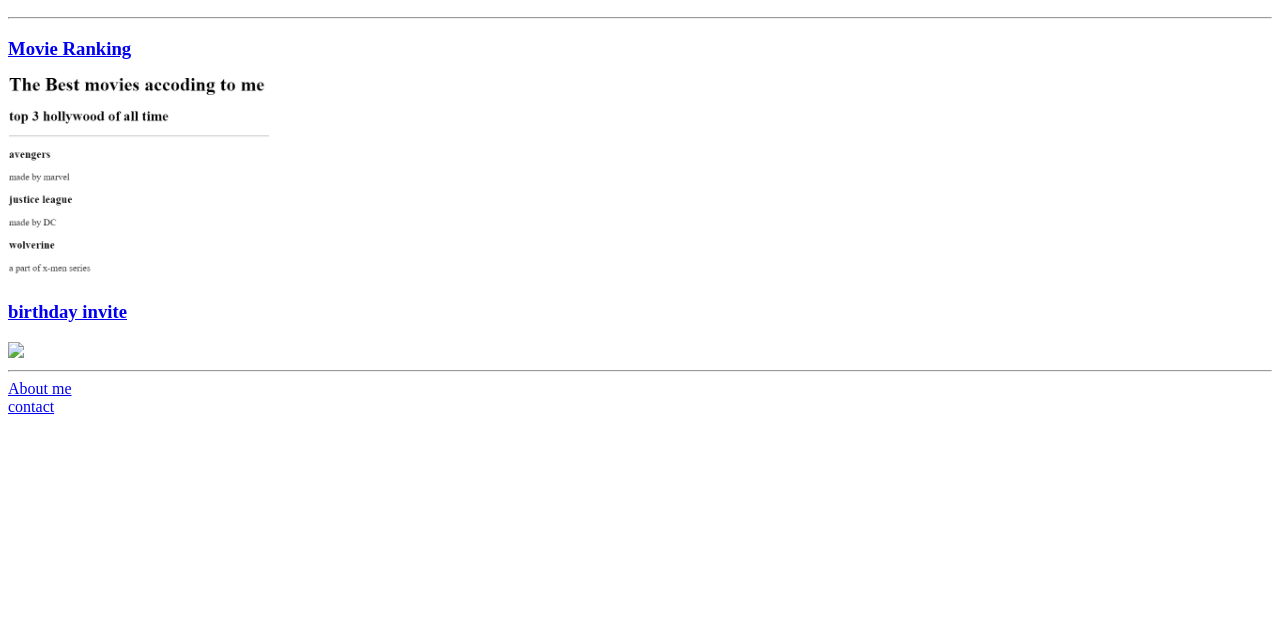
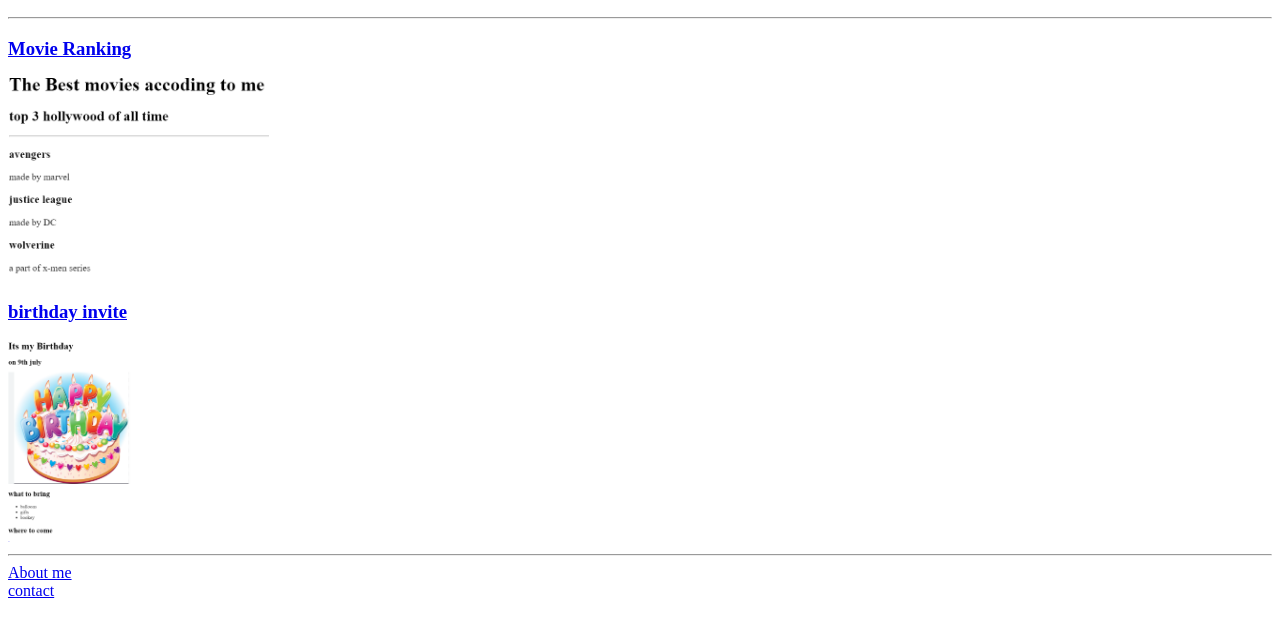
Before and after one commit to arnavrai8657/html_portfolio, a plain HTML site: page index.html in a window 1280 px wide. Shown: the part 110-744 px from the top of the page. Drawn offline with Linux system fonts and the light colour scheme.

Commit message:
index.html

```diff
--- a/index.html
+++ b/index.html
@@ -15,7 +15,7 @@
 <img src="./assets/movie.png" height="200"/>
 <br/>
 <h3><a href="./public/birthday.html">birthday invite</a></h3>
-<img src="./assets/images/birthday.png" height="200"/>
+<img src="./assets/birthday.png" height="200"/>
 <hr/>
 <a href="./public/about.html">About me</a>
 <br/>
```
